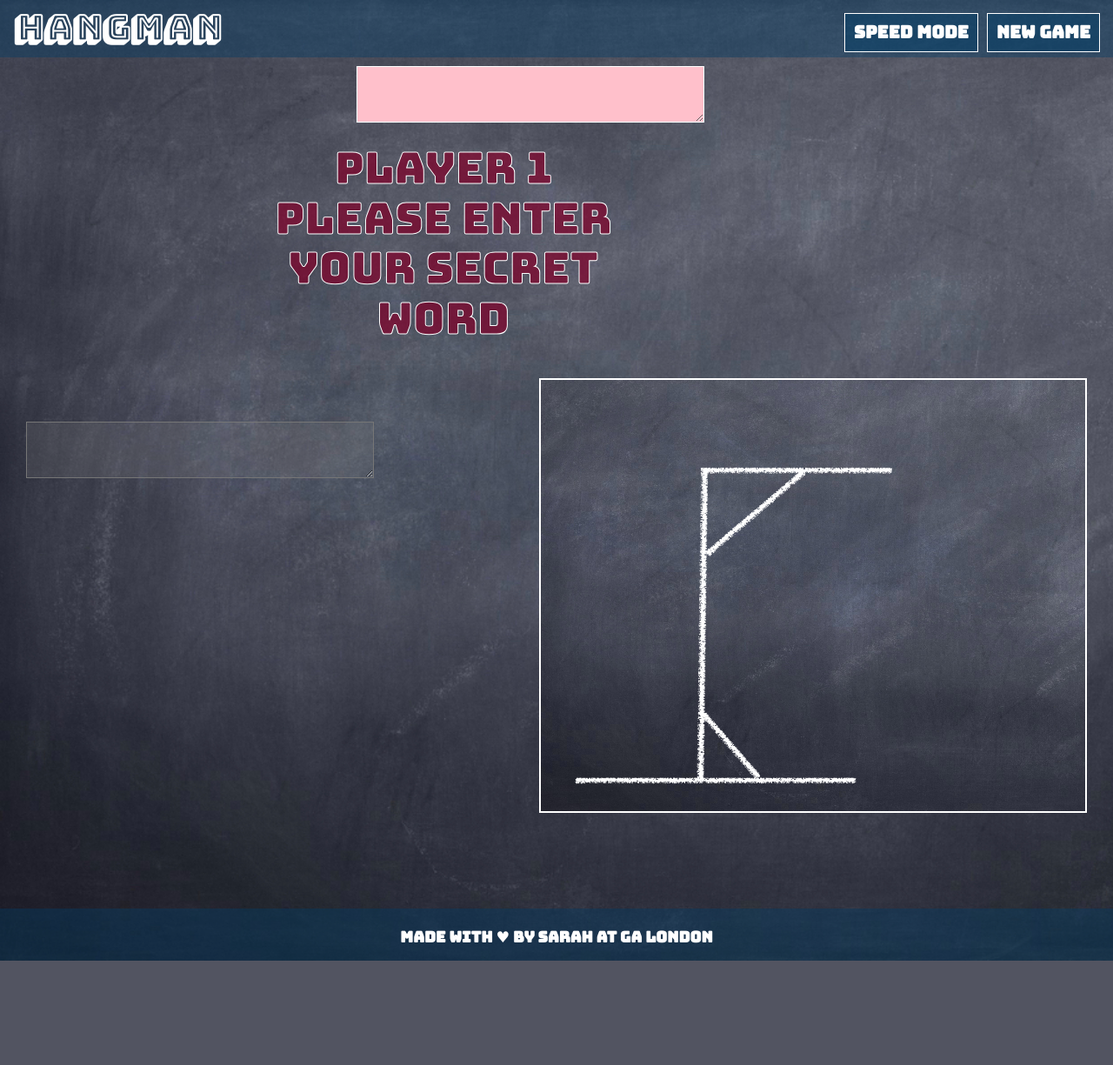
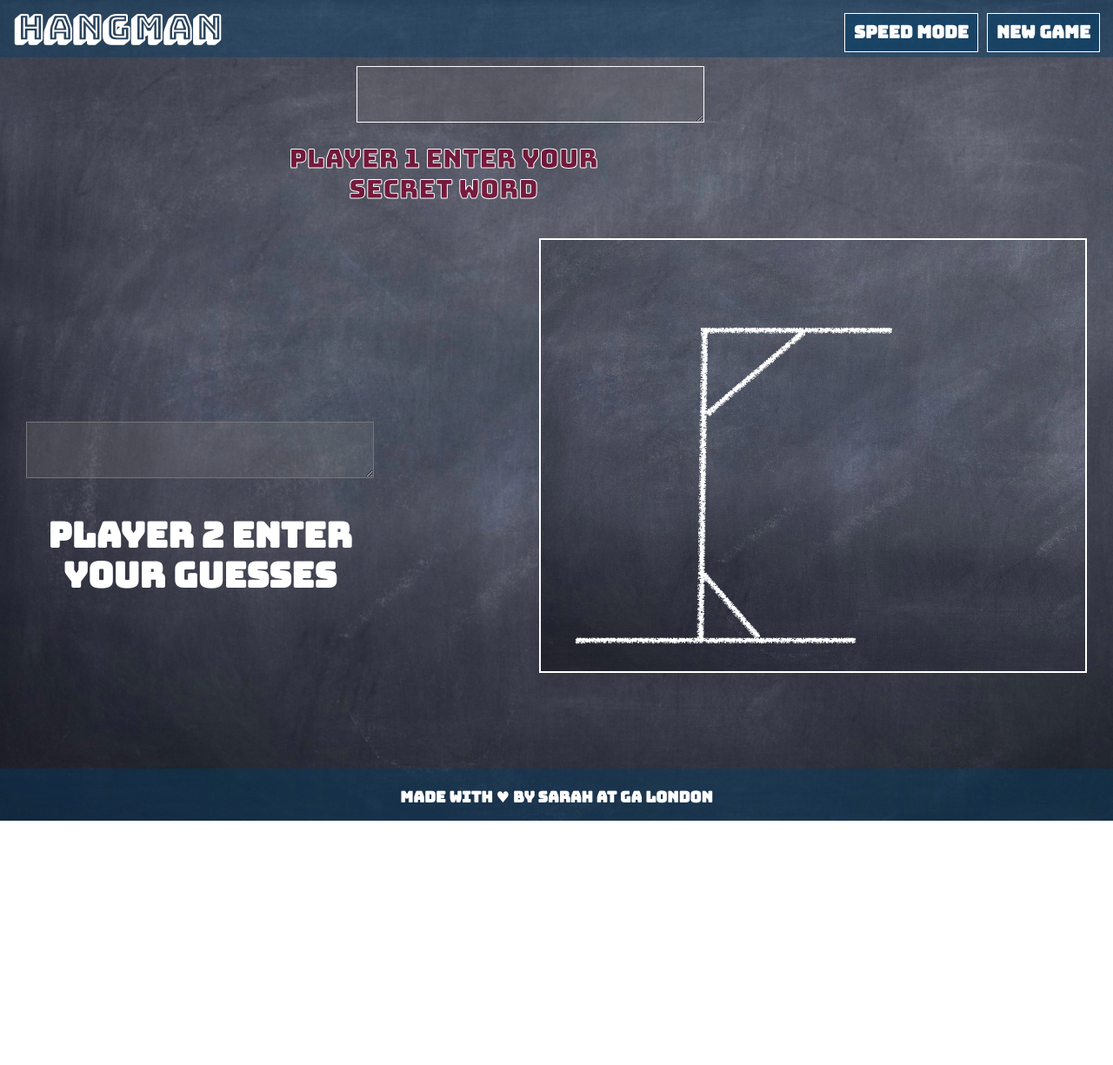
Before and after one commit to sarahlikeshiny/project-1-2player, a PHP site: page / in a window 1280 px wide. Shown: the whole page at 87% size. Before the commit the page ends 1105 px from the top, so only its background shows below. Run offline with PHP 8.4, Linux system fonts and the light colour scheme; some libraries are stand-ins or nearby versions.

Commit message:
turns logic completed

```diff
--- a/css/style.css
+++ b/css/style.css
@@ -103,7 +103,7 @@
 
 #error {
   text-align: center;
-  font-size:50px;
+  font-size:30px;
   font-family: 'Bungee', cursive;
   -webkit-text-stroke-color: white;
   -webkit-text-stroke-width: 1px;
@@ -143,8 +143,11 @@
   font-family: 'Bungee', cursive;
   font-size: 20px;
 }
-textarea:hover {
+#userguesses:hover {
   background-color: rgba(128, 0, 42,0.5);
+}
+#guessletter {
+  margin-top: 70%;
 }
 button {
   padding:10px;
@@ -184,11 +187,14 @@
   width: 400px;
   padding:20px;
   border: 1px solid white;
-  /*background-color: rgba(128,128,128,0.2);*/
-  background-color: pink;
+  background-color: rgba(128,128,128,0.2);
+  /*background-color: pink;*/
   color:white;
   font-family: 'Bungee', cursive;
   font-size: 20px;
+}
+#userword:hover {
+  background-color: rgba(128, 0, 42,0.5);
 }
 /*----------------------------footer-----------------------------*/
 footer {
--- a/index.html
+++ b/index.html
@@ -40,8 +40,9 @@
         <h2 id="timer"></h2>
         <h2 class="incorrect"></h2>
         <h2 id="word" class ="animated bounceInLeft"></h2>
-        <div id ="error" >
+        <div id="error">
         </div>
+        <h2 id="guessletter"></h2>
     </div>
       <div class="hangman">
         <img src="images/step-zero.png" alt="starter image">
--- a/js/app.js
+++ b/js/app.js
@@ -28,6 +28,8 @@
     'step-seven.png'
   ];
   let turns = 0;
+  console.log('turns', turns);
+
 
 // ------------New Game----------------------------
   $reset.on('click', function () {
@@ -37,15 +39,14 @@
   $timedMode.on('click', startStopTimer);
   $timedMode.on('click', countDown);
 
-//---------------select word from array at random-------------------------
-  // const currentWord = words[Math.floor(Math.random() * words.length)];
+//-------------message to player---------------------------------------------
+
+  $error.text('player 1 enter your secret word');
+  $incorrectGuess.text('player 2 enter your guesses');
+
+
 
 //--------------player enters word-------------------------------------------
-  if (turns === 0) {
-    $error.text('player 1 please enter your secret word');
-  } else {
-    $error.text('player 2 please enter your secret word');
-  }
 //get word from box, make into underscores----------------------------------
   let currentWord = '';
   let correctChars = [];
@@ -85,8 +86,8 @@
   });
 
 
-  const indices = [];
-  const incorrectChars = [];
+  let indices = [];
+  let incorrectChars = [];
 
   // -------------Check if word contains guessed letter----------------
   function checkMatch (){
@@ -109,13 +110,17 @@
 
 // -----------------win lose condition--------------
 //need to set up player 1 player 2 swap condition, and keep score.
+
   function winLose () {
     if (indices.length === currentWord.length) {
-      // if turns === 0 player 1 one wins add score to array, if turns === 1 then compare array player one and array player two.
+      console.log('turns', turns);
       $error.text('You Win!');
       $error.addClass('animated tada');
       $inputText.attr('disabled', true);
       turns ++;
+      incorrectChars=[];
+      indices = [];
+      console.log('turns', turns);
     } else {
       const image = `images/${images[incorrectChars.length]}`;
       $picture.attr('src', image);
@@ -123,12 +128,27 @@
         $error.text('Sorry You Lose');
         $error.addClass('animated tada');
         $inputText.attr('disabled', true);
+        incorrectChars=[];
+        indices = [];
         turns ++;
       }
     }
+    if (turns === 1) {//problem is that everytime turns === 1 this runs, need to it just be just when won or lost??
+      $error.text('player 2 enter your secret word');
+      $incorrectGuess.text('player 1 enter your guesses');
+      $userWord.show();
+      $userWord.val('');
+      $displayWord.text('');
+      $inputText.attr('disabled', false);
+      turns = 2;
+    } if (turns > 2){
+      $error.text('game over');
+      turns = 0;
+    }
   }
-//start game again for player 2 - if turns === 0 then clear and start again, else compare scores- need to store scores.
-  //------------check for repeated letters
+
+  //now need to keep score!
+//---check for repeated letters
   function checkRepeat() {
     if ((correctChars.length > 1 || incorrectChars.length >1) && correctChars.includes(userLetter) || incorrectChars.includes(userLetter)){
       $error.text('that letter has already been guessed');
```
